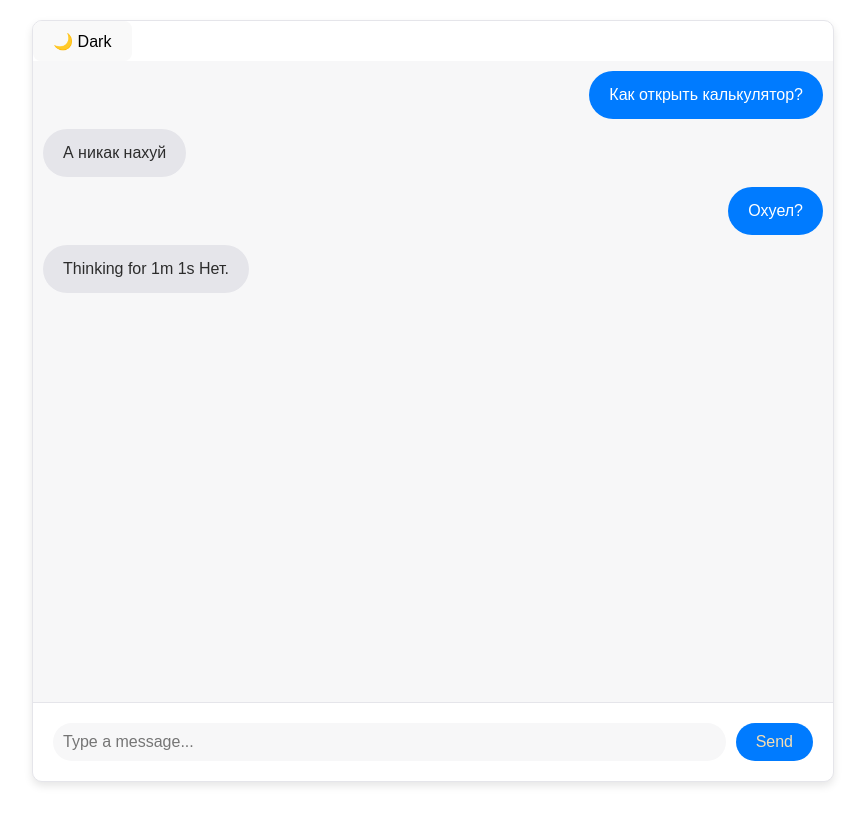
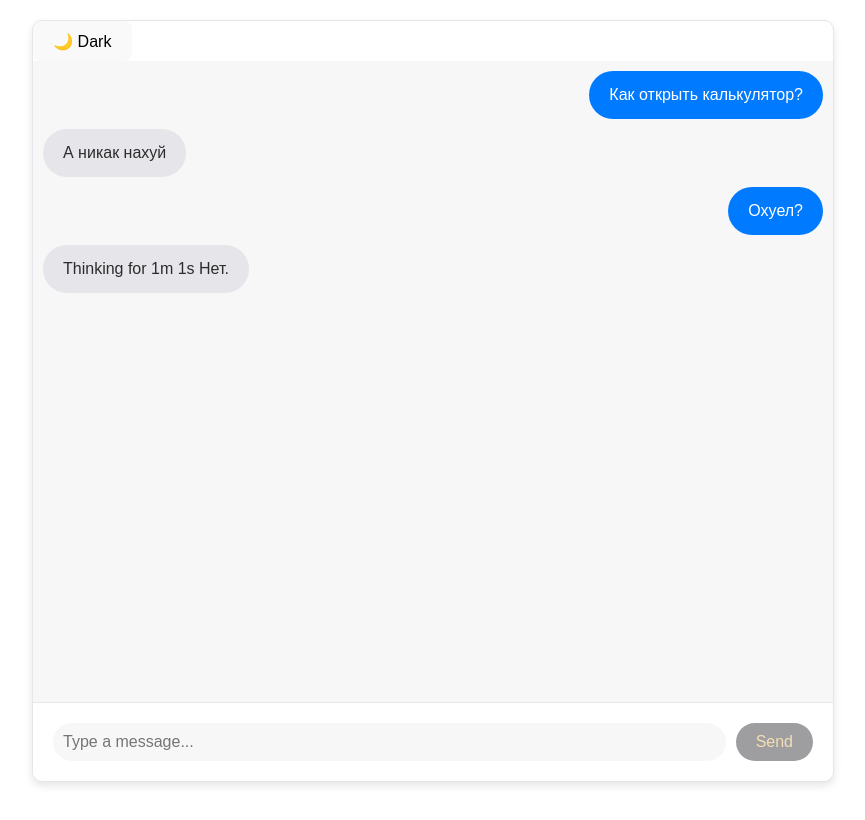
Before and after one commit to Obezyan0941/home_rag_webui, a React (Vite) app: page / in a window 1280 px wide. Shown: the whole page, without its empty margins (207-1072 px from the left). Built offline with nearby package versions, Linux system fonts and the light colour scheme.

Commit message:
upgraded chat state management with reducer

```diff
--- a/src/components/Chat.css
+++ b/src/components/Chat.css
@@ -116,8 +116,16 @@ input {
     background-color: #0056b3;
 }
 
+.button:disabled {
+    background-color: #9e9ea1;
+}
+
 .button_stop:hover {
     background-color: #0056b3;
+}
+
+.button_stop:disabled {
+    background-color: #9e9ea1;
 }
 
 .typing-indicator {
--- a/src/components/Chat.tsx
+++ b/src/components/Chat.tsx
@@ -1,10 +1,10 @@
 import MarkdownRenderer from './MarkdownRenderer';
-import { useEffect, useRef, useState } from 'react';
+import { useEffect, useRef, useState, useReducer } from 'react';
 
 import './Chat.css';
 import sendMessage from '../scripts/send_message';
 import { ChatInput } from './ChatInput';
-import { type Message } from '../scripts/types';
+import type { Message, ChatAction, ChatState } from '../types/chatTypes';
 import { useLLMStream } from '../hooks/useLLMStream';
 
 
@@ -35,8 +35,67 @@ const DEFAULT_MESSAGES: Message[] = [
   },
 ];
 
+function chatReducer(state: ChatState, action: ChatAction) {
+  switch (action.type) {
+    case "ADD_USER_MESSAGE" : {
+      const userMessage: Message = {
+        id: Math.round(Math.random() * Math.random() * 10000).toString(),
+        role: "user",
+        content: action.payload.input,
+        timestamp: Date.now()
+      };
+      return {
+        ...state,
+        messages: [...state.messages, userMessage],
+        isError: false
+      };
+    }
+    case "ADD_ASSISTANT_MESSAGE" : {
+      const lastMessage = state.messages[state.messages.length - 1];
+
+      // if last message from assistant - assistant has already started replying, need to append token
+      if (lastMessage?.role !== 'assistant') {
+        const assistantMessage: Message = {
+          id: Math.round(Math.random() * Math.random() * 10000).toString(),
+          role: 'assistant',
+          content: action.payload.token,
+          timestamp: Date.now(),
+        }
+        return {
+          ...state,
+          messages: [...state.messages, assistantMessage],
+          isError: false
+        };
+      // if there is no assistant message - assistant just started replying, need to create one
+      } else {
+        return {
+          ...state,
+          messages: [...state.messages.slice(0, -1), { ...lastMessage, content: action.payload.token }],
+          isError: false
+        };
+      }
+    }
+    case "ADD_ERROR_MESSAGE" : {
+      const error_msg: Message = {
+        id: Math.round(Math.random() * Math.random() * 10000).toString(),
+        role: "error",
+        content: action.payload.errorMsg,
+        timestamp: Date.now()
+      }
+      return {
+        ...state,
+        messages: [...state.messages, error_msg],
+        isError: true
+      };
+    }
+    default: {
+      throw new Error(`Unhandled action type: ${(action as any).type}`);
+    }
+  }
+}
+
 function Chat() {
-  const [messages, setMessages] = useState<Message[]>(DEFAULT_MESSAGES);
+  const [chatState, chatDispatch] = useReducer(chatReducer, {messages: DEFAULT_MESSAGES, isError: false});
   const [input, setInput] = useState<string>("");
   const [isTyping, setisTyping] = useState<boolean>(false);
   const [darkTheme, setDarkTheme] = useState<boolean>(false);
@@ -47,9 +106,9 @@ function Chat() {
     messageEndRef.current?.scrollIntoView({ behavior: "smooth" })
   }
   const sendMessagePartial = () =>
-    sendMessage(input, messages, setInput, setisTyping, setMessages, streamLLM);
+    sendMessage(input, chatState.messages, setInput, setisTyping, chatDispatch, streamLLM);
 
-  useEffect(scrollToBottom, [messages])
+  useEffect(scrollToBottom, [chatState.messages])
 
   return <div className={`chat-container ${darkTheme ? "dark-theme" : " "}`}>
     <div className='glassy-transparent'>
@@ -59,7 +118,7 @@ function Chat() {
     </div>
 
     <div className="messages">
-      {messages.map((msg) => (
+      {chatState.messages.map((msg) => (
         <div key={msg.id} className={`message-container ${msg.role}`}>
           <div className={`message ${msg.role}`}>
             <MarkdownRenderer content={msg.content} />
@@ -86,7 +145,9 @@ function Chat() {
       value={input}
       onChange={(e: string) => setInput(e)}
       onSubmit={sendMessagePartial}
-      isDisabled={isStreaming}
+      cancelStream={cancelStream}
+      isStreaming={isStreaming}
+      isError={chatState.isError}
       isTyping={isTyping}
     />
   </div>
--- a/src/components/ChatInput.tsx
+++ b/src/components/ChatInput.tsx
@@ -4,8 +4,10 @@ export interface ChatInputProps {
   value: string;
   onChange: (value: string) => void;
   onSubmit: () => void;
-  isDisabled?: boolean;
+  cancelStream: () => void;
+  isStreaming?: boolean;
   isTyping?: boolean;
+  isError?: boolean;
   placeholder?: string;
 }
 
@@ -13,14 +15,16 @@ export function ChatInput({
   value,
   onChange,
   onSubmit,
-  isDisabled = false,
+  cancelStream,
+  isStreaming = false,
   isTyping = false,
+  isError = false,
   placeholder = 'Type a message...'
 }: ChatInputProps) {
 
   const handleSubmit = (e: React.FormEvent) => {
     e.preventDefault();
-    if (!isDisabled && value.trim()) {
+    if (!isStreaming && value.trim()) {
       onSubmit();
     }
   };
@@ -32,7 +36,7 @@ export function ChatInput({
         value={value}
         onChange={(e) => onChange(e.target.value)}
         placeholder={placeholder}
-        disabled={isDisabled}
+        disabled={isStreaming}
         onKeyDown={(e) => {
           if (e.key === 'Enter' && !e.shiftKey) {
             e.preventDefault();
@@ -41,10 +45,12 @@ export function ChatInput({
         }}
       />
 
-      {isTyping ? (
+      {isStreaming ? (
         <button
           type="button"
           className="button_stop"
+          onClick={cancelStream}
+          disabled={isTyping}
         >
           Stop
         </button>
@@ -52,10 +58,10 @@ export function ChatInput({
         <button
           type="submit"
           className="button"
-          disabled={isDisabled || !value.trim()}
-          aria-label={isDisabled ? "Generating response..." : "Send message"}
+          disabled={isStreaming || !value.trim() || isError}
+          aria-label={"Send message"}
         >
-          {isDisabled ? "Generating..." : "Send"}
+          Send
         </button>
       )}
     </form>
--- a/src/scripts/send_message.ts
+++ b/src/scripts/send_message.ts
@@ -1,5 +1,11 @@
 import React from 'react';
-import { type Message } from './types';
+import type {
+  Message,
+  ChatAction,
+  AddUserMessageAction,
+  AddAssistantMessageAction,
+  AddErrorMessageAction
+} from '../types/chatTypes';
 
 
 const sendMessage = async(
@@ -7,21 +13,20 @@ const sendMessage = async(
     messages: Message[],
     setInput: React.Dispatch<React.SetStateAction<string>>,
     setisTyping: React.Dispatch<React.SetStateAction<boolean>>,
-    setMessages: React.Dispatch<React.SetStateAction<Message[]>>,
+    messagesDispatch: React.ActionDispatch<[action: ChatAction]>,
     streamLLM: (messages: Message[], onChunk: (text: string) => void) => Promise<void>
 ) => {
     if(!input.trim()) return;
 
-    const userMessage: Message = {
-        id: Math.round(Math.random() * Math.random() * 10000).toString(),
-        role: "user",
-        content: input,
-        timestamp: Date.now()
-    };
-
     setInput("");
     setisTyping(true);
-    setMessages(prev => [...prev, userMessage]);
+    const action: AddUserMessageAction = {
+      type: 'ADD_USER_MESSAGE',
+      payload: {
+        input: input
+      }
+    }
+    messagesDispatch(action)
 
     let botContent = '';
     const onChunk = (delta: string) => {
@@ -29,31 +34,26 @@ const sendMessage = async(
       if (botContent) setisTyping(false);
       // throw new Error("Pizda");
 
-      setMessages(prev => {
-        const last = prev[prev.length - 1];
-        if (last?.role === 'assistant') {
-          return [...prev.slice(0, -1), { ...last, content: botContent }];
+      const action: AddAssistantMessageAction = {
+        type: 'ADD_ASSISTANT_MESSAGE',
+        payload: {
+          token: botContent
         }
-        return [...prev, {
-          id: Math.round(Math.random() * Math.random() * 10000).toString(),
-          role: 'assistant',
-          content: botContent,
-          timestamp: Date.now(),
-        }];
-      });
+      }
+      messagesDispatch(action);
     };
 
     try {
       await streamLLM(messages, onChunk);
     } catch(error) {
       const error_text = error instanceof Error ? error.message : String(error)
-      const error_msg: Message = {
-        id: Math.round(Math.random() * Math.random() * 10000).toString(),
-        role: "error",
-        content: error_text,
-        timestamp: Date.now()
+      const action: AddErrorMessageAction = {
+        type: 'ADD_ERROR_MESSAGE',
+        payload: {
+          errorMsg: error_text
+        }
       }
-      setMessages(prev => [...prev, error_msg]);
+      messagesDispatch(action);
       setisTyping(false);
       console.error(error);
     }
--- /dev/null
+++ b/src/types/chatTypes.ts
@@ -0,0 +1,33 @@
+type ChatMessageRole = 'user' | 'assistant' | 'system' | 'error';
+
+export interface Message {
+  id: string;
+  role: ChatMessageRole;
+  content: string;
+  timestamp: number;
+}
+
+export interface ChatState {
+  messages: Message[];
+  isError: boolean;
+}
+
+export interface AddUserMessageAction {
+  type: 'ADD_USER_MESSAGE';
+  payload: { input: string };
+}
+
+export interface AddAssistantMessageAction {
+  type: 'ADD_ASSISTANT_MESSAGE';
+  payload: { token: string };
+}
+
+export interface AddErrorMessageAction {
+  type: 'ADD_ERROR_MESSAGE';
+  payload: { errorMsg: string };
+}
+
+export type ChatAction =
+  | AddUserMessageAction
+  | AddAssistantMessageAction
+  | AddErrorMessageAction
```
Also changed, not shown: src/scripts/types.ts (+0 -7 lines).
